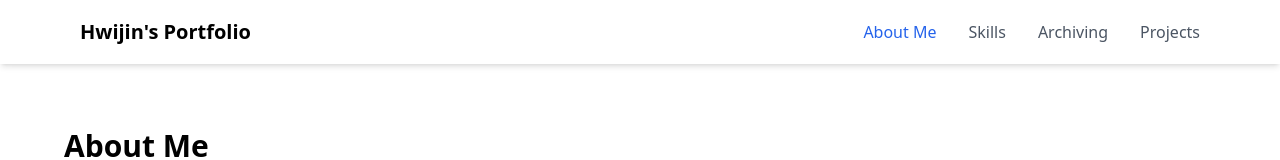
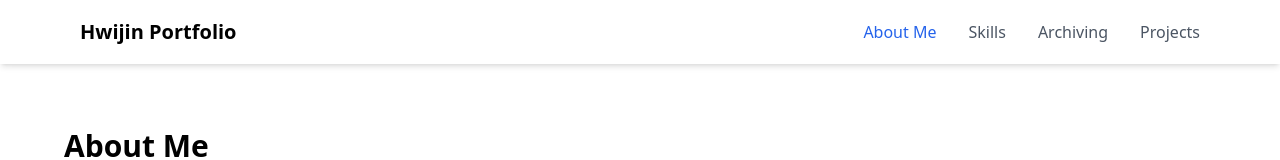
Before and after one commit to hwijinkim22/HwiJin-s-Portfolio, a Next.js app: page / in a window 1280 px wide. Shown: the top 160 px of the page. Built offline with nearby package versions, Linux system fonts and the light colour scheme.

Commit message:
remove: &apos; 삭제

```diff
--- a/app/components/Navigation.tsx
+++ b/app/components/Navigation.tsx
@@ -29,7 +29,7 @@ const Navigation = () => {
       <div className="max-w-6xl mx-auto px-4">
         <div className="flex justify-between items-center h-16">
           <Link href="/" className="text-xl font-bold text-black">
-            Hwijin&apos;s Portfolio
+            Hwijin Portfolio
           </Link>
           <div className="flex space-x-8">
             {navigationItems.map(({ id, label }) => (
--- a/app/page.tsx
+++ b/app/page.tsx
@@ -157,7 +157,7 @@ const Portfolio = () => {
         <div className="max-w-6xl mx-auto px-4">
           <div className="flex justify-between items-center h-16">
             <div className="text-xl font-bold text-black">
-              Hwijin&apos;s Portfolio
+              Hwijin Portfolio
             </div>
             <div className="flex space-x-8">
               {navigationItems.map(({ id, label }) => (
```
